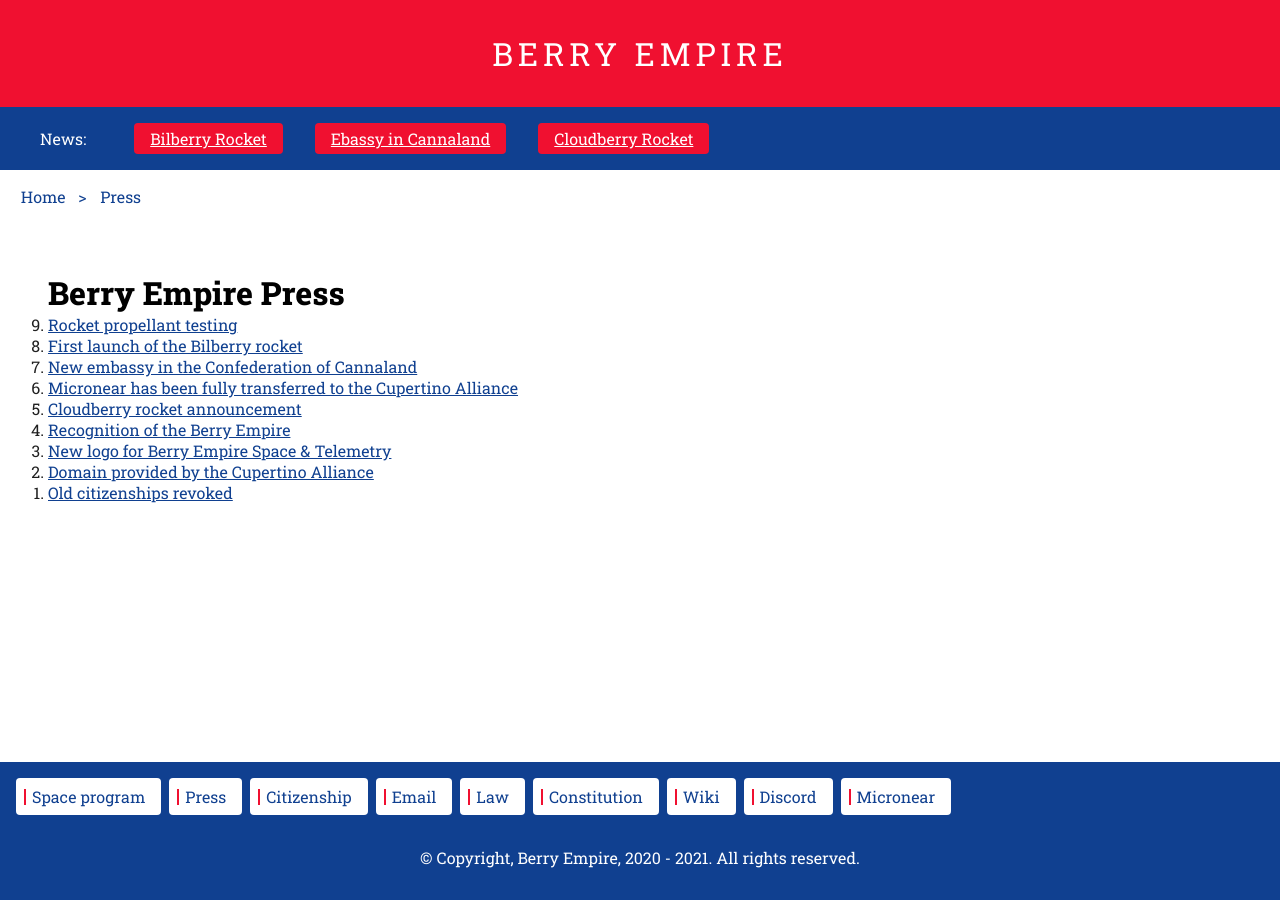
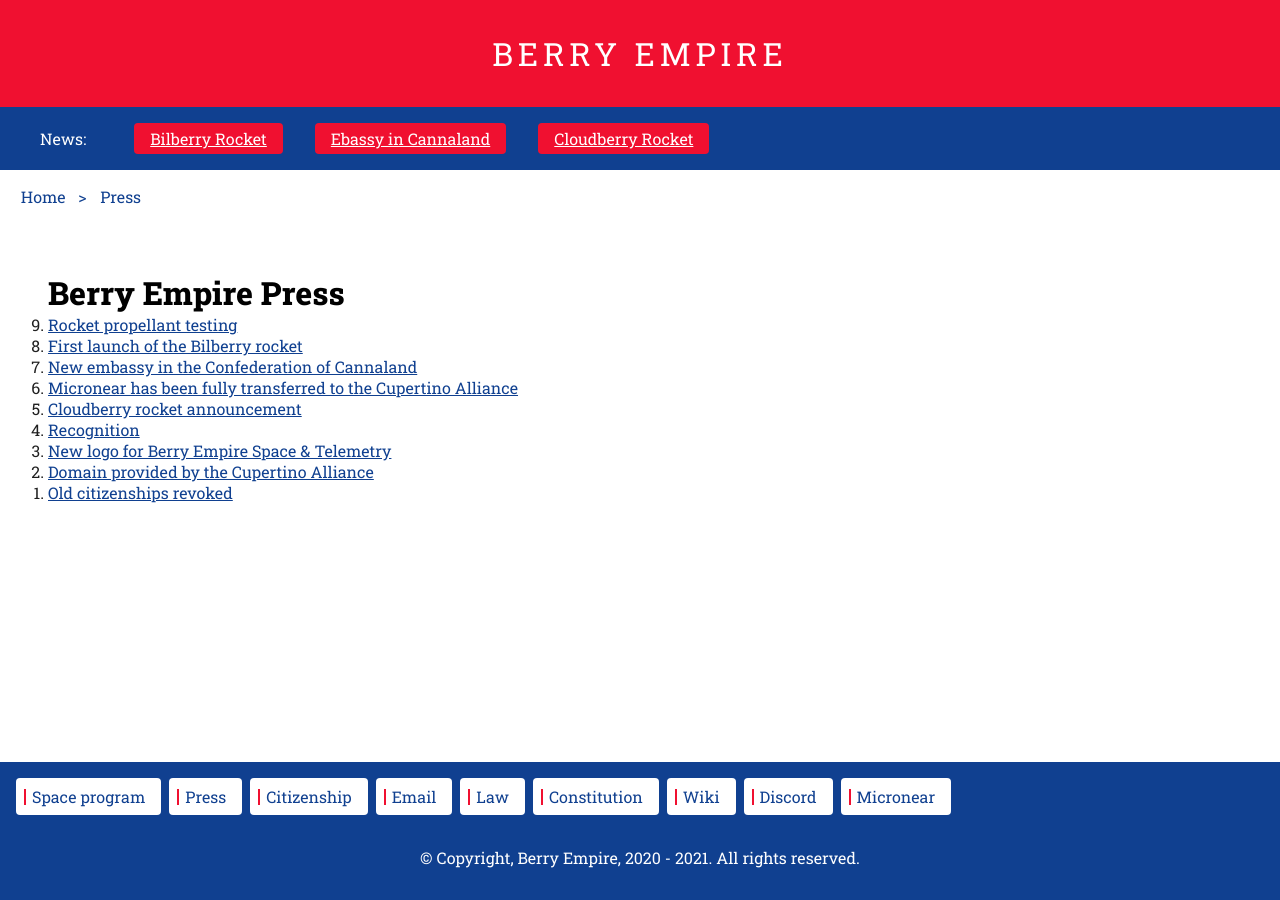
Before and after one commit to berryempire/berryempire.github.io, a Jekyll site: the page built from press/index.md, in a window 1280 px wide. Built offline with Jekyll 4.4.1, drawn with Linux system fonts in a browser that asks for light colours; our own code applies the rules of GitHub Pages for plain Markdown files.

Commit message:
Update index.md

```diff
--- a/press/index.md
+++ b/press/index.md
@@ -5,7 +5,7 @@
   <li><a href="/press/7/" target="_blank">New embassy in the Confederation of Cannaland</a></li>
   <li><a href="/press/6/" target="_blank">Micronear has been fully transferred to the Cupertino Alliance</a></li>
   <li><a href="/press/5/" target="_blank">Cloudberry rocket announcement</a></li>
-  <li><a href="/press/4/" target="_blank">Recognition of the Berry Empire</a></li>
+  <li><a href="/press/4/" target="_blank">Recognition</a></li>
   <li><a href="/press/3/" target="_blank">New logo for Berry Empire Space & Telemetry</a></li>
   <li><a href="/press/2/" target="_blank">Domain provided by the Cupertino Alliance</a></li>
   <li><a href="/press/1/" target="_blank">Old citizenships revoked</a></li>
```
